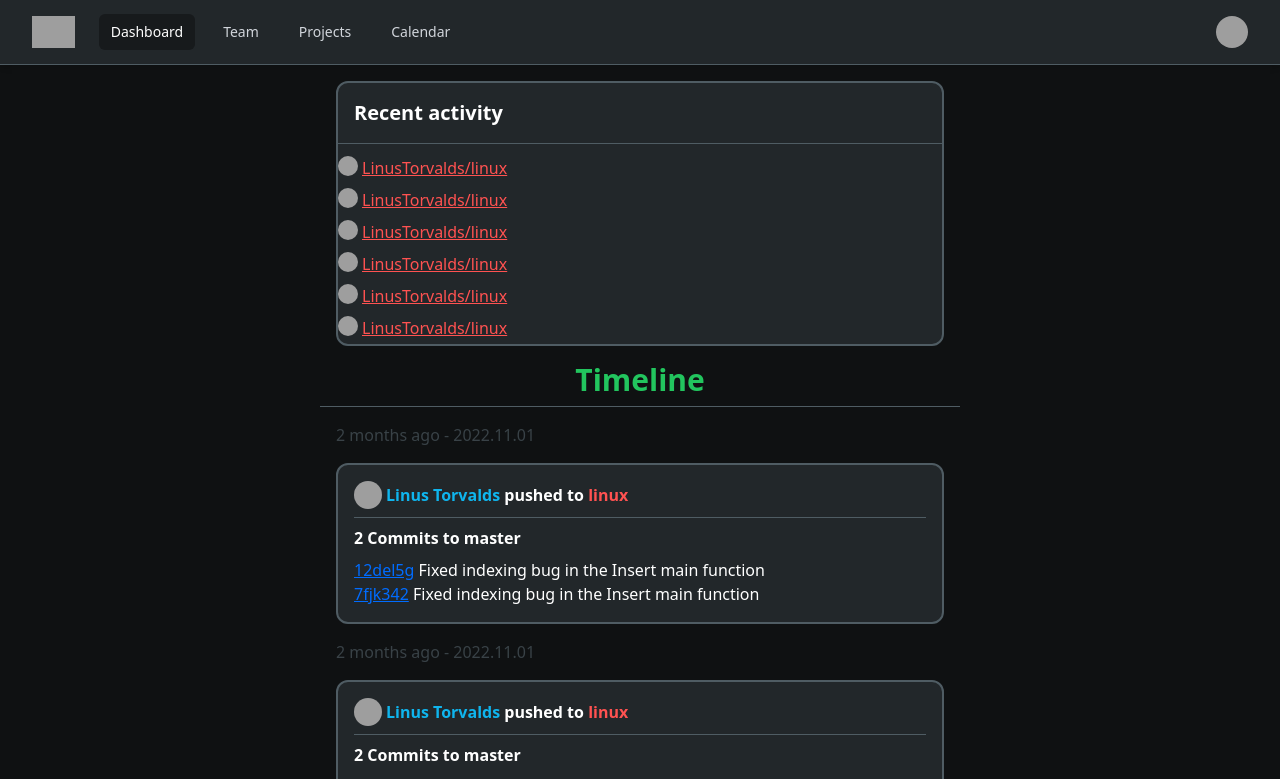
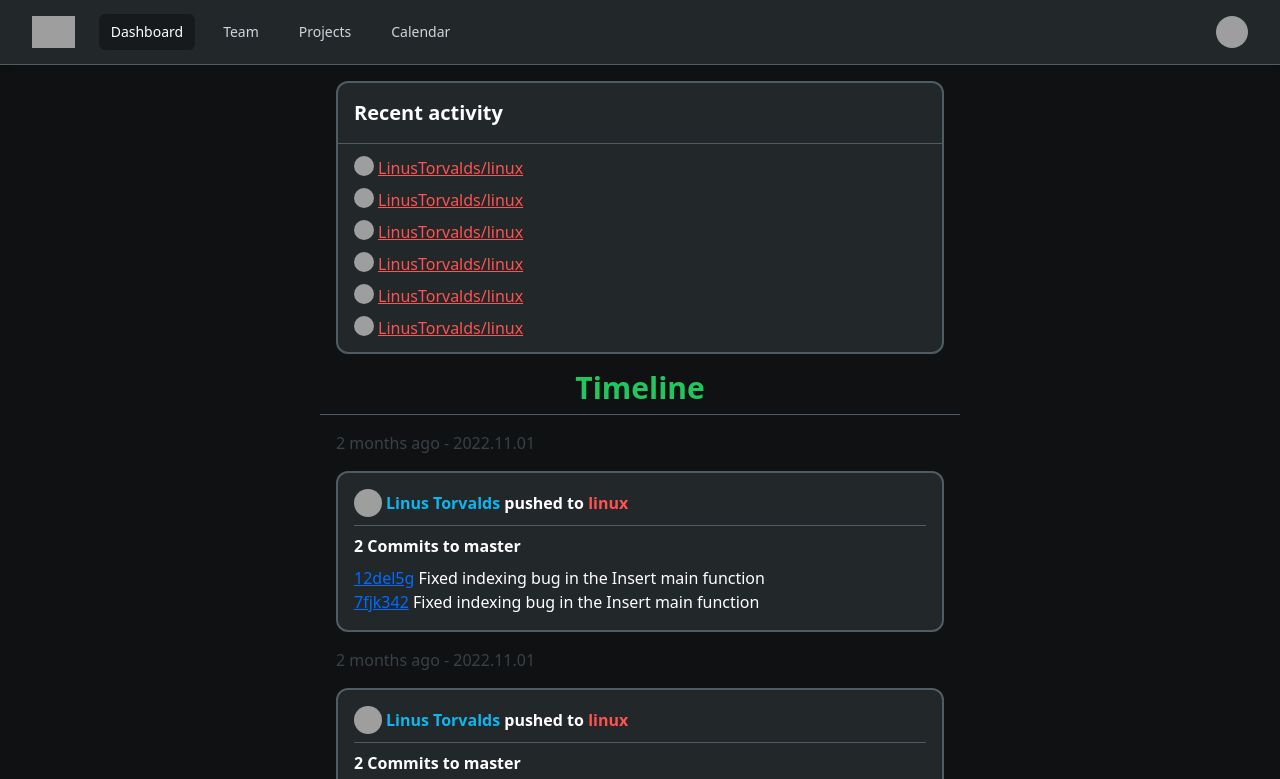
Before and after one commit to SnekAtMiskolc/Magitian, a SvelteKit app: page / in a window 1280 px wide. Shown: the top 779 px of the page. Built offline with nearby package versions, Linux system fonts and the light colour scheme; grey boxes are pictures that could not be loaded; some icons are missing.

Commit message:
edit placement

```diff
--- a/src/components/timeline/RecentActivity.svelte
+++ b/src/components/timeline/RecentActivity.svelte
@@ -21,7 +21,7 @@
 <div id="recent" class="bg-spcx-700 m-4 rounded-xl border-2 border-spcx-400 ">
     <!-- Idea: Clicking the title will minimize -->
     <!-- Idea: Clicking the title will minimize on mobile and on desktop there will be a button -->
-    <div class="flex justify-between justify-items-center hover:bg-spcx-600 p-4 rounded-t-xl" on:click={toggleDown} on:keydown>
+    <div class="flex justify-between justify-items-center hover:bg-spcx-600 p-4 rounded-t-xl cursor-pointer" on:click={toggleDown} on:keydown>
         <h1 class="font-bold text-white text-xl">Recent activity</h1>
     <!-- Idea: This button will minimize -->
     {#if down}
@@ -31,7 +31,7 @@
     {/if}
     </div>
     <hr class="border-spcx-400 mb-2">
-    <div class="grid {state}">
+    <div class="grid px-4 pb-2 {state}">
         <slot><h2 class="text-white font-bold text-lg">Nothing but crickets...</h2></slot>
     </div>
 </div>
```
